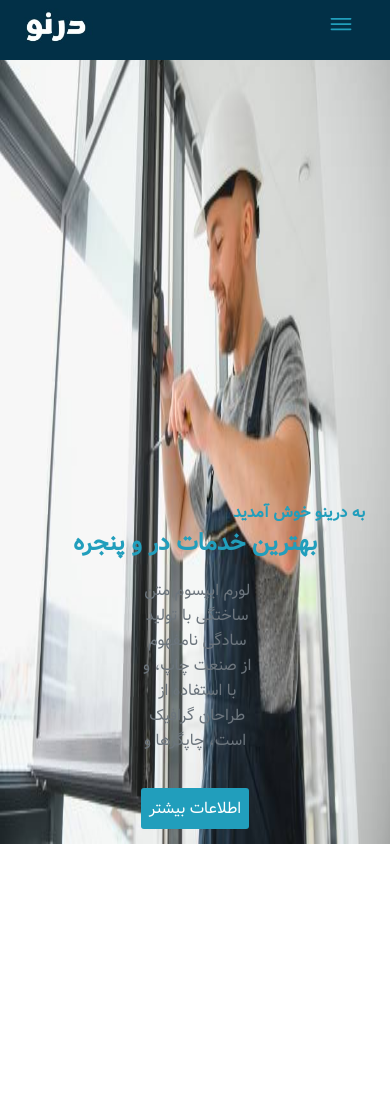
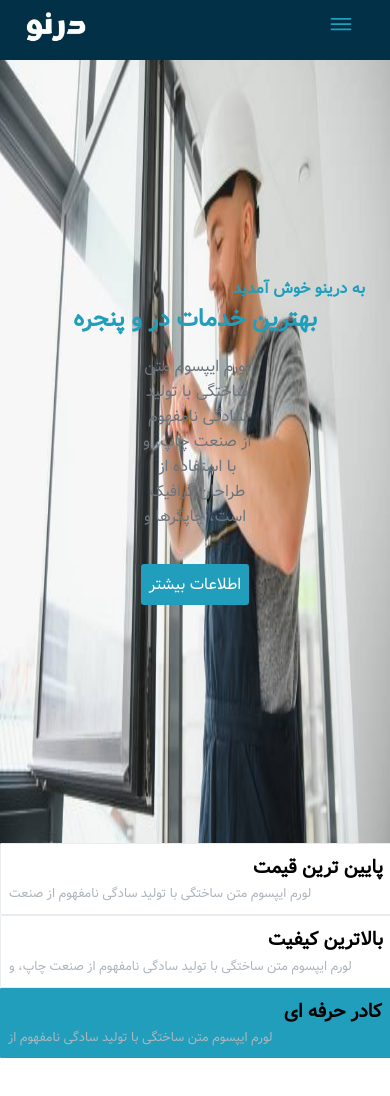
Before and after one commit to Elmira868/Dareno, a React (Vite) app: page / in a window 390 px wide. Shown: the top 1096 px of the page. Built offline with nearby package versions, Linux system fonts and the light colour scheme.

Commit message:
Create Features section

```diff
--- a/src/App.jsx
+++ b/src/App.jsx
@@ -1,6 +1,6 @@
 
 import './App.css'
-import Header from './components/Header/Header'
+import Header from './components/Header/Header';
 function App() {
 
 
--- /dev/null
+++ b/src/components/Header/Features/Features.css
@@ -0,0 +1,42 @@
+
+.features-box{
+    display: flex;
+    flex-direction: column;
+    border: 1px solid #e9ecef;
+    background-color: #fff;
+    padding: 1rem;
+border-radius: 1px;
+line-height: 1.7;
+}
+
+.features-title{
+    text-align: right;
+    font-size: 1.3rem;
+}
+
+.features-desc{
+   color: #adb5bd;
+}
+
+.special-feature{
+background-color: #219ebc;
+border: none;
+}
+
+/* Responsive */
+@media (max-width: 768px) {
+
+.features-box{
+    padding: 0.5rem;
+    width: 100%;
+}
+
+   .features-title{
+    font-size: 1.2rem;
+    padding-right: 1rem;
+   }
+
+   .features-desc{
+    font-size: 0.8rem;
+   }
+}
--- /dev/null
+++ b/src/components/Header/Features/Features.jsx
@@ -0,0 +1,12 @@
+import './Features.css';
+
+export default function Features({title , desc, className=''}){
+    return(
+        <>
+        <div className={`features-box ${className}`}>
+            <h1 className='features-title'>{title}</h1>
+            <p className='features-desc'>{desc}</p>
+        </div>
+        </>
+    )
+}
--- a/src/components/Header/Header.css
+++ b/src/components/Header/Header.css
@@ -69,6 +69,14 @@ a {
 .close {
   display: none;
 }
+
+.feature-box {
+  display: flex;
+  justify-content: space-around;
+  position: relative;
+  bottom: 16rem;
+}
+
 /* === Header responsive === */
 
 @media (max-width: 767px) {
@@ -85,6 +93,17 @@ a {
   .logo {
     width: 80px;
     height: 50px;
+  }
+
+  .feature-box {
+    display: grid !important;
+    grid-template-columns: repeat(1, 1fr) !important;
+    grid-template-rows: repeat(1, 1fr) !important;
+    grid-column-gap: 0px !important;
+    grid-row-gap: 0px !important;
+    position: absolute !important;
+    bottom: -214px !important;
+    width: 100% !important;
   }
 }
 
@@ -110,6 +129,14 @@ a {
     margin-left: 70vw;
     font-size: 2.5rem;
   }
+
+  .feature-box {
+    display: grid;
+    grid-template-columns: repeat(2, 1fr);
+    grid-template-rows: repeat(2, 1fr);
+    grid-column-gap: 0px;
+    grid-row-gap: 0px;
+  }
 }
 
 @media (min-width: 993px) {
--- a/src/components/Header/Header.jsx
+++ b/src/components/Header/Header.jsx
@@ -4,6 +4,8 @@ import logo from "../../assets/img/logo.jpeg";
 import { IoIosMenu } from "react-icons/io";
 import { useState } from "react";
 import Text from "./Text/Text";
+import Features from "./Features/Features";
+import info from './data';
 export default function Header() {
   const [isMenuOpen, setIsMenuOpen] = useState(false);
 
@@ -55,6 +57,11 @@ export default function Header() {
           </div>
         </div>
         <Text/>
+        <div className="feature-box">
+          <Features {...info[0]}/>
+        <Features {...info[1]}/>
+        <Features {...info[2]} className="special-feature" />
+        </div>
       </header>
     </>
   );
--- a/src/components/Header/Text/Text.css
+++ b/src/components/Header/Text/Text.css
@@ -47,6 +47,7 @@
     margin-left: 0;
     color: #219ebc;
     white-space: nowrap;
+    bottom: 36rem !important;
   }
 
   .text-welcome {
@@ -72,6 +73,7 @@
 @media (min-width: 768px) and (max-width: 993px) {
   .text-box--items {
     color: #219ebc;
+    bottom: 40rem !important;
   }
 
   .text-welcome {
--- /dev/null
+++ b/src/components/Header/data.js
@@ -0,0 +1,22 @@
+
+ const info = [
+  {
+
+    title: "پایین ترین قیمت",
+    desc: "لورم ایپسوم متن ساختگی با تولید سادگی نامفهوم از صنعت",
+  },
+
+  {
+
+    title: "بالاترین کیفیت",
+    desc: "لورم ایپسوم متن ساختگی با تولید سادگی نامفهوم از صنعت چاپ، و",
+  },
+
+  {
+
+    title: "کادر حرفه ای",
+    desc: "لورم ایپسوم متن ساختگی با تولید سادگی نامفهوم از",
+  },
+];
+
+export default info;
```
